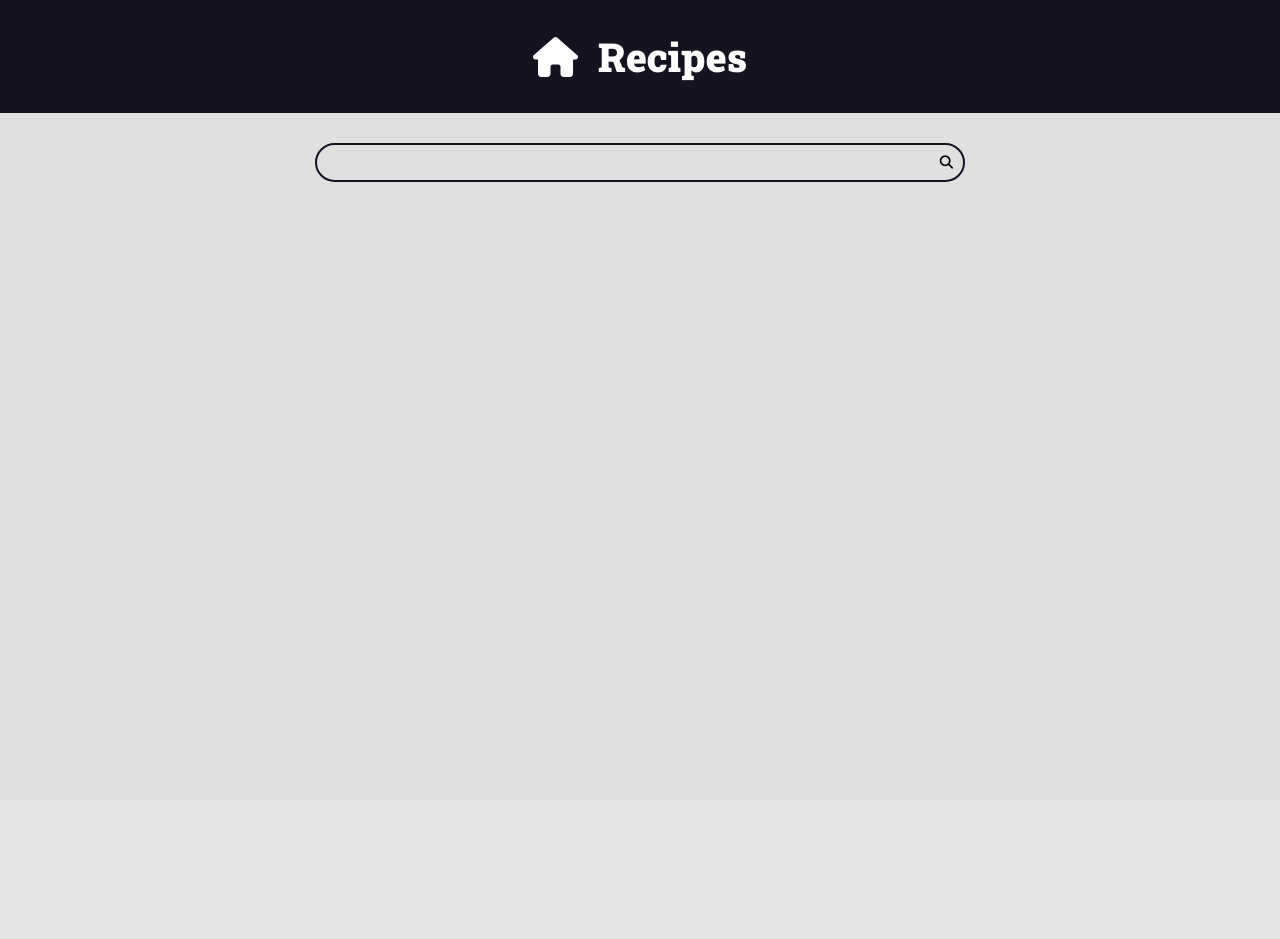
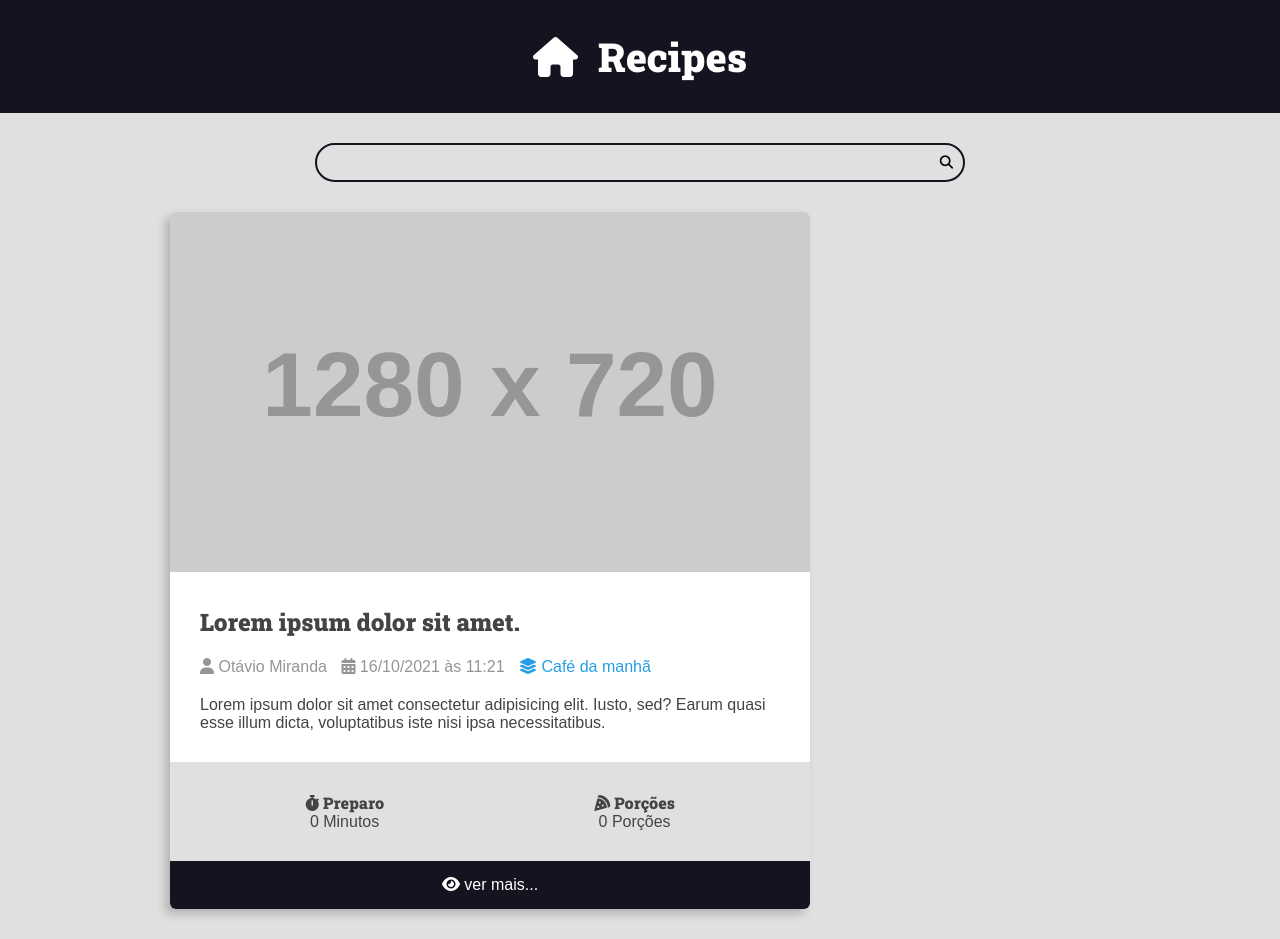
Before and after one commit to Antoni-4322/curso_django, a Django app: page /recipes/ in a window 1280 px wide. Before the commit the page ends 182 px from the top, so only its background shows below. Run offline with Django 5.2, Linux system fonts and the light colour scheme; grey boxes labelled with a size stand in for pictures from a placeholder-image service; some libraries are stand-ins or nearby versions.

Commit message:
criado a grade de conteudo e card de receitas

```diff
--- a/recipes/templates/recipes/pages/home.html
+++ b/recipes/templates/recipes/pages/home.html
@@ -3,16 +3,65 @@
     {% include "recipes/partials/head.html" %}
 <body>
     {% include "recipes/partials/header.html" %}
-    <div class="search-container">
-        <div class="container">
-            <form action="" class="search-form">
-                <input type="search" class="search-input" name="search">
-                <button type="submit" class="search-button"><i class="fas fa-search"></i></button>
-            </form>
-        </div>
-    </div>
+    {% include "recipes/partials/search.html" %}
 
 
+    <main class="main-content-container">
+        <div class="main-content main-content-list container">
+
+            <div class="recipe recipe-list-item">
+                <div class="recipe-cover">
+                    <img src=https://placehold.co/1280x720/269fe6/.png"" alt="temporario">
+                </div>
+                <div class="recipe-title-container">
+                    <h2 class="recipe-title">Lorem ipsum dolor sit amet.</h2>
+                </div>
+                <div class="recipe-author">
+                    <span class="recipe-author-item">
+                        <i class="fas fa-user"></i>
+                        Otávio Miranda
+                    </span>
+                    <span class="recipe-author-item">
+                        <i class="fas fa-calendar-alt"></i>
+                        16/10/2021 às 11:21
+                    </span>
+                    <span class="recipe-author-item">
+                        <a href="/recipes/category/cafe-da-manha/">
+                            <i class="fas fa-layer-group"></i>
+                            <span>Café da manhã</span>
+                        </a>
+                    </span>
+                </div>
+                <div class="recipe-content">
+                    <p>Lorem ipsum dolor sit amet consectetur adipisicing elit. Iusto, sed? Earum quasi esse illum dicta, voluptatibus iste nisi ipsa necessitatibus.</p>
+                </div>
+
+                <div class="recipe-meta-container">
+                    <div class="recipe-meta recipe-preparation">
+                        <h3 class="recipe-meta-title"><i class="fas fa-stopwatch"></i> Preparo</h3>
+                        <div class="recipe-meta-text">
+                            0 Minutos
+                        </div>
+                    </div>
+                    <div class="recipe-meta recipe-servings">
+                        <h3 class="recipe-meta-title"><i class="fas fa-pizza-slice"></i> Porções</h3>
+                        <div class="recipe-meta-text">
+                            0 Porções
+                        </div>
+                    </div>
+                </div>
+
+                <footer class="recipe-footer">
+                    <a class="recipe-read-more button button-dark button-full-width" href="/recipes/3/">
+                        <i class="fas fa-eye"></i>
+                        <span>ver mais...</span>
+                    </a>
+                </footer>
+
+            </div>
+
+        </div>
+    </main>
 
 
 </body>
--- a/recipes/templates/recipes/partials/head.html
+++ b/recipes/templates/recipes/partials/head.html
@@ -69,6 +69,7 @@
             font-size: 1.6rem;
             font-family: var(--font-primary);
             background:var(--color-gray-1);
+            color: var(--color-dark-text);
         }
 
         h1, h2, h3, h4, h6{
@@ -142,5 +143,104 @@
         .search-form:focus-within .search-button{
             color: var(--color-primary);
         }
+
+        .main-content{
+            padding-top: 0;
+        }
+
+        .main-content-list{
+            display: grid;
+            grid-template-columns: repeat(auto-fit, minmax(340px, 1fr));
+            gap: var(--spacing-gutter-large);
+        }
+
+        .recipe{
+            background: #FFF;
+            box-shadow: -5px 5px 10px rgba(0, 0, 0, .2);
+            transform: scale(1);
+            transition: all 300ms ease-in-out;
+            border-radius: .6rem;
+            overflow: hidden;
+        }
+
+        .recipe img{
+            max-width: 100%;
+
+        }
+
+        .recipe-list-item{
+            max-width: 64rem;
+
+        }
+
+        .recipe-list-item:hover{
+            transform: scale(1.02);
+            box-shadow:-8px 18px 18px rgba(0, 0, 0, .25);
+
+        }
+
+        .recipe-title-container{
+            padding: var(--spacing-gutter-medium);
+            padding-bottom: 2rem;
+        }
+
+        .recipe-author{
+            padding: 0 var(--spacing-gutter-medium);
+        }
+
+        .recipe-content{
+            padding: var(--spacing-gutter-medium);
+            padding-top: 2rem;
+        }
+
+        .recipe-author-item{
+            color: var(--color-gray-4);
+            margin-right: 1rem;
+        }
+
+        .recipe-author a{
+            color: var(--color-primary);
+            transition: all 300ms ease-in-out;
+            text-decoration: none;
+        }
+
+        .recipe-author a:hover{
+            color: var(--color-primary-dark);
+        }
+
+        .recipe-meta-container{
+            display: flex;
+            flex-flow: row wrap;
+            padding: var(--spacing-gutter-medium);
+            background: var(--color-gray-1);
+        }
+
+        .recipe-meta{
+            display: flex;
+            flex-flow: column nowrap;
+            flex-shrink: 1;
+            flex-grow: 1;
+            text-align: center;
+        }
+
+        .recipe-meta-title{
+            font-size: 1.6rem;
+        }
+
+        .recipe-footer a{
+            background: var(--color-primary-dark);
+            display: block;
+            color: var(--color-white);
+            text-decoration: none;
+            text-align: center;
+            padding: 1.5rem var(--spacing-gutter-medium);
+            transition: all 300ms ease-in-out;
+        }
+
+
+        .recipe-footer a:hover{
+            filter: brightness(2);
+        }
+
     </style>
 </head>
--- /dev/null
+++ b/recipes/templates/recipes/partials/search.html
@@ -0,0 +1,8 @@
+<div class="search-container">
+    <div class="container">
+        <form action="" class="search-form">
+            <input type="search" class="search-input" name="search">
+            <button type="submit" class="search-button"><i class="fas fa-search"></i></button>
+        </form>
+    </div>
+</div>
```
